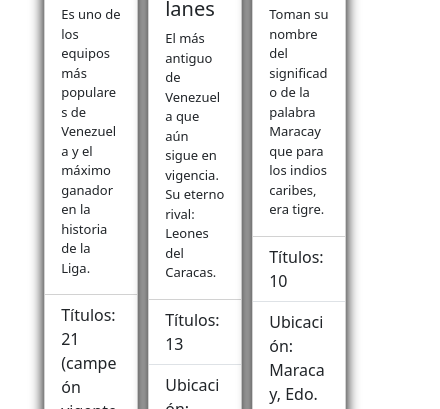
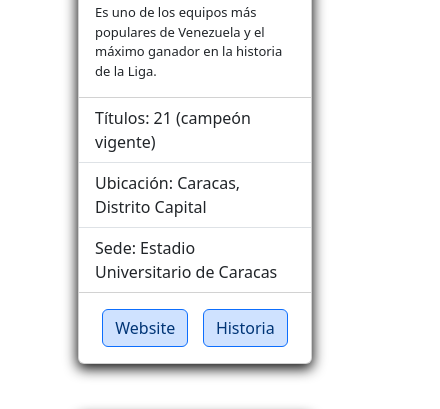
Before and after one commit to CarlosQR630/lvbp-coder, a website: page pages/prueba.html in a window 390 px wide. Shown: the part 471-880 px from the top of the page, 440 px wide, since content can reach past the window. Drawn offline with nearby package versions, Linux system fonts and the light colour scheme.

Commit message:
el de las 4 pm

```diff
--- a/styles/scss/style.scss
+++ b/styles/scss/style.scss
@@ -466,7 +466,7 @@
 }
 .cardEquipos .card{
     width: 30%;
-    height: fit-content;
+    height: auto;
     margin: 30px 0 20px 0 ;
     box-shadow: 0px 4px 13px 1px rgba(0,0,0,0.92);
     -webkit-box-shadow: 0px 4px 13px 1px rgba(0,0,0,0.92);
@@ -805,9 +805,9 @@
 
 
     .gridEquipos{
-        height: 300vh;
+
         grid-template-columns: 10% 1fr 1fr 10%;
-        grid-template-rows: 18vh 8vh 0.25fr 0.8fr 0.1fr 25vh
+        grid-template-rows: 18vh 8vh 1fr 25vh 25vh
 
     }
 
@@ -899,6 +899,32 @@
 
     }
 
+    /*equipos*/
+
+    .gridEquipos{
+
+        display: grid;
+        grid-template-areas:
+        ". header header ."
+        "nav nav nav nav"
+
+        ". section section ."
+        ". banner banner ."
+        "footer footer footer footer";
+        grid-template-columns: 10% 1fr 1fr 10%;
+        grid-template-rows: 18vh 8vh 0.5fr 25vh 25vh
+    }
+
+
+
+    .cardEquipos .card{
+        width: 40%;
+
+
+    }
+
+
+
 
 }
 
@@ -928,6 +954,10 @@
     .main{
         height: fit-content;
         padding: 0 10% 0 10%;
+    }
+
+    .tituloPag{
+        font-size: large;
     }
 
     .main2{
@@ -1033,4 +1063,29 @@
         margin-left: 50px;
     }
 
+    /*equipos*/
+
+    .gridEquipos{
+
+        display: grid;
+        grid-template-areas:
+        "header"
+        "nav"
+        "section"
+        "banner"
+        "footer";
+        grid-template-columns: 1fr ;
+        grid-template-rows: 18vh 8vh 0.5fr 40vh 25vh
+    }
+
+    .sectionEquipos {
+        padding: 0 20% 0 20%;
+    }
+
+    .cardEquipos .card{
+        width: 100%;
+
+
+    }
+
 }
```
Also changed, not shown: styles/css/style.css, 1 other file.
